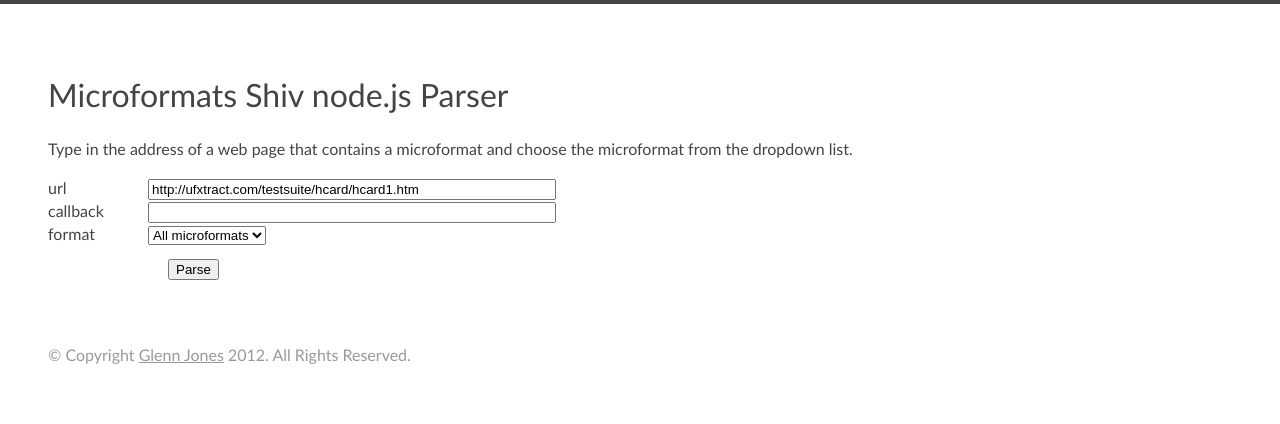
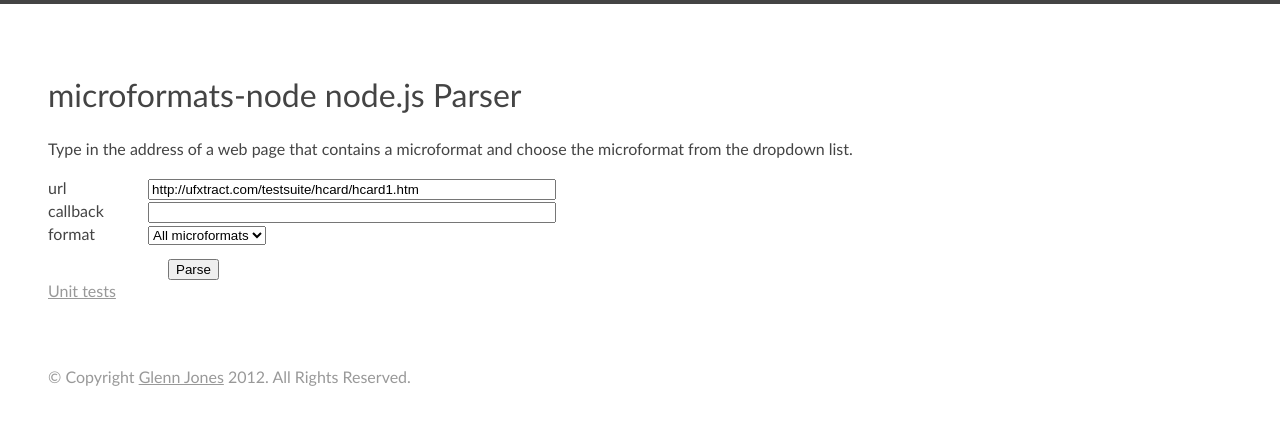
Before and after one commit to glennjones/microformat-node, a website: page static/index.html in a window 1280 px wide. Drawn offline with Linux system fonts and the light colour scheme.

Commit message:
Updated server html form

```diff
--- a/static/index.html
+++ b/static/index.html
@@ -96,7 +96,7 @@
 
   </head>
   <body>
-    <h1>Microformats Shiv node.js Parser</h1>
+    <h1>microformats-node node.js Parser</h1>
     <p class='notes'>Type in the address of a web page that contains a microformat and choose the microformat from the dropdown list.</p>
 
 
@@ -128,6 +128,8 @@
       <input type="submit" value="Parse"/>
      </form>
 
+     <a href="/unit-tests">Unit tests</a>
+
      <footer class="vcard">
         <p class="copyright">© Copyright <a rel="me" href="http://www.glennjones.net" class="fn url">Glenn Jones</a> 2012. All Rights Reserved.</p>
     </footer>
```
